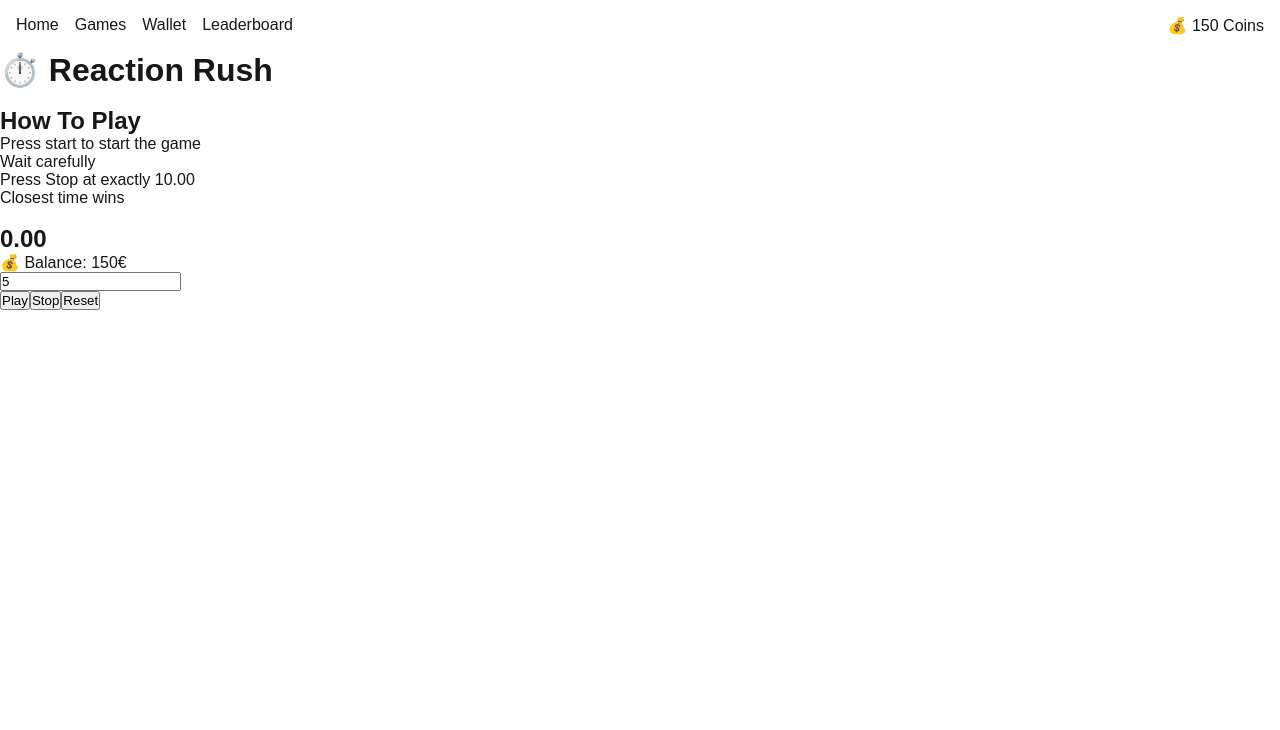
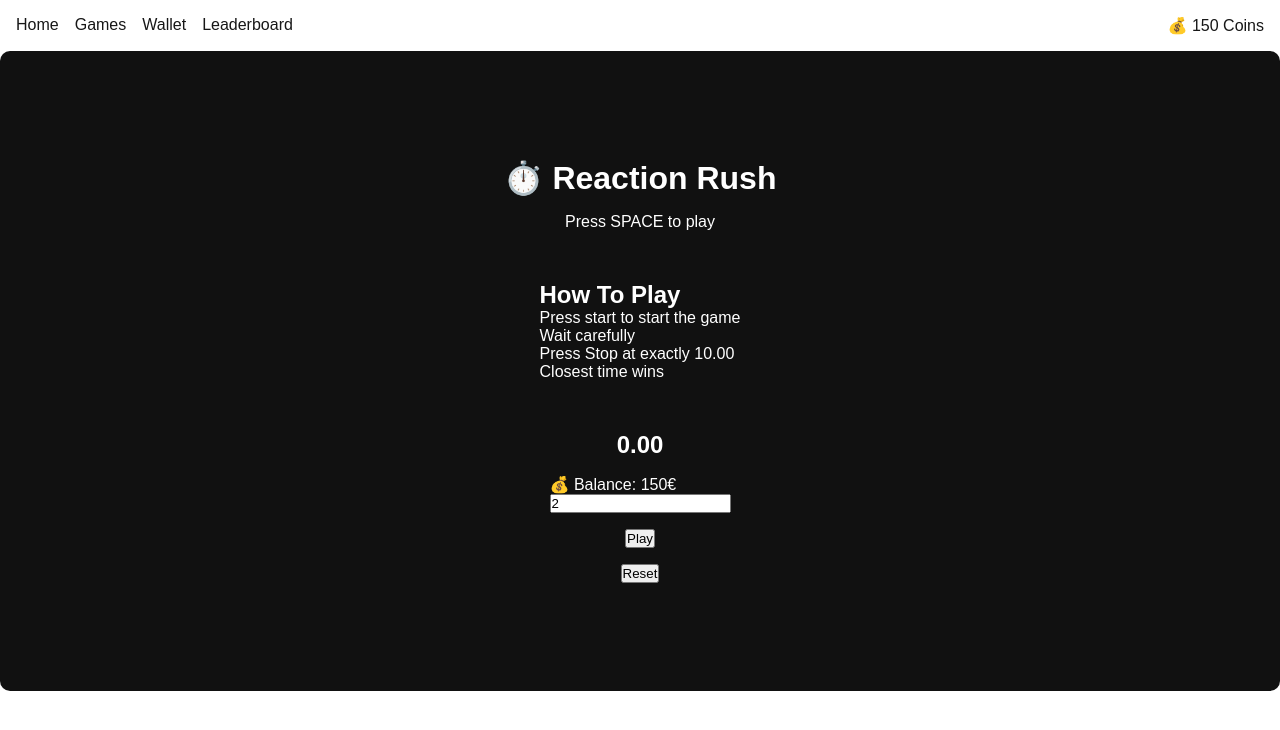
Before and after one commit to AllanTran90/Tivoli, a Next.js app: page /reactionRush in a window 1280 px wide. Shown: the top 730 px of the page. Built offline with nearby package versions, Linux system fonts and the light colour scheme; no server answers; the database is empty.

Commit message:
Connect games to centralbank API flow

```diff
--- a/src/app/api/play/route.ts
+++ b/src/app/api/play/route.ts
@@ -9,6 +9,8 @@ export async function POST(
 ) {
   try {
     const body = await request.json();
+
+    console.log("BODY:", body);
 
     const { game } = body;
 
--- a/src/app/reactionRush/page.tsx
+++ b/src/app/reactionRush/page.tsx
@@ -1,16 +1,18 @@
 "use client";
 
 import confetti from "canvas-confetti";
-import { useEffect, useState } from "react";
+import { useEffect, useState, useCallback } from "react";
 import HowToPlay from "@/components/HowToPlay";
-import css from "style.css";
+import "./style.css";
 import { useWallet } from "@/context/WalletContext";
 import BetInput from "../chocolateWheel/components/BetInput";
 import GameButton from "@/components/Gamebutton";
 import History from "@/components/History";
 import { playReactionRushRound } from "@/lib/reactionRush/playReactionRushRound";
+import useSpaceKey from "@/hooks/useSpaceKey";
 
 export default function ReactionRushPage() {
+
   const [startTime, setStartTime] =
     useState<number | null>(null);
 
@@ -26,31 +28,10 @@ export default function ReactionRushPage() {
   const { balance, setBalance } =
     useWallet();
 
-  const [bet, setBet] = useState(5);
+  const [bet, setBet] = useState(2);
 
   const [history, setHistory] =
     useState<string[]>([]);
-
-  useEffect(() => {
-
-    let interval: NodeJS.Timeout;
-
-    if (isPlaying && startTime) {
-
-      interval = setInterval(() => {
-
-        const now = Date.now();
-
-        setCurrentTime(
-          (now - startTime) / 1000
-        );
-
-      }, 10);
-    }
-
-    return () => clearInterval(interval);
-
-  }, [isPlaying, startTime]);
 
   function startGame() {
 
@@ -101,7 +82,7 @@ export default function ReactionRushPage() {
         data.gameResult.moneyWon
       ) {
 
-        await setBalance(
+        setBalance(
           balance +
           data.gameResult.moneyWon
         );
@@ -118,7 +99,7 @@ export default function ReactionRushPage() {
 
       } else {
 
-        await setBalance(
+        setBalance(
           balance - bet
         );
       }
@@ -129,11 +110,53 @@ export default function ReactionRushPage() {
     }
   }
 
+  const handleGame =
+  useCallback(() => {
+
+    if (isPlaying) {
+
+      stopGame();
+
+    } else {
+
+      startGame();
+    }
+  }, [isPlaying]);
+
+  useSpaceKey({
+    action: handleGame,
+  });
+
+  useEffect(() => {
+
+    let interval: NodeJS.Timeout;
+
+    if (isPlaying && startTime) {
+
+      interval = setInterval(() => {
+
+        const now = Date.now();
+
+        setCurrentTime(
+          (now - startTime) / 1000
+        );
+
+      }, 10);
+    }
+
+    return () => clearInterval(interval);
+
+  }, [isPlaying, startTime]);
+
   return (
     <main>
       <div className="center-panel">
 
         <h1>⏱️ Reaction Rush</h1>
+
+        <p>
+          Press SPACE to play
+        </p>
 
         <br />
 
@@ -160,13 +183,12 @@ export default function ReactionRushPage() {
         />
 
         <GameButton
-          text="Play"
-          onClick={startGame}
-        />
-
-        <GameButton
-          text="Stop"
-          onClick={stopGame}
+          text={
+            isPlaying
+              ? "Stop"
+              : "Play"
+          }
+          onClick={handleGame}
         />
 
         <GameButton
@@ -183,7 +205,7 @@ export default function ReactionRushPage() {
           }}
         />
 
-        {time && (
+        {time !== null && (
           <div>
 
             <p>
--- /dev/null
+++ b/src/hooks/useSpaceKey.ts
@@ -0,0 +1,42 @@
+import { useEffect } from "react";
+
+type UseSpaceKeyProps = {
+  action: () => void;
+};
+
+export default function useSpaceKey({
+  action,
+}: UseSpaceKeyProps) {
+
+  useEffect(() => {
+
+    function handleKeyDown(
+      event: KeyboardEvent
+    ) {
+
+      if (
+        event.code === "Space" &&
+        document.activeElement?.tagName !==
+          "INPUT"
+      ) {
+
+        event.preventDefault();
+
+        action();
+      }
+    }
+
+    window.addEventListener(
+      "keydown",
+      handleKeyDown
+    );
+
+    return () => {
+      window.removeEventListener(
+        "keydown",
+        handleKeyDown
+      );
+    };
+
+  }, [action]);
+}
```
